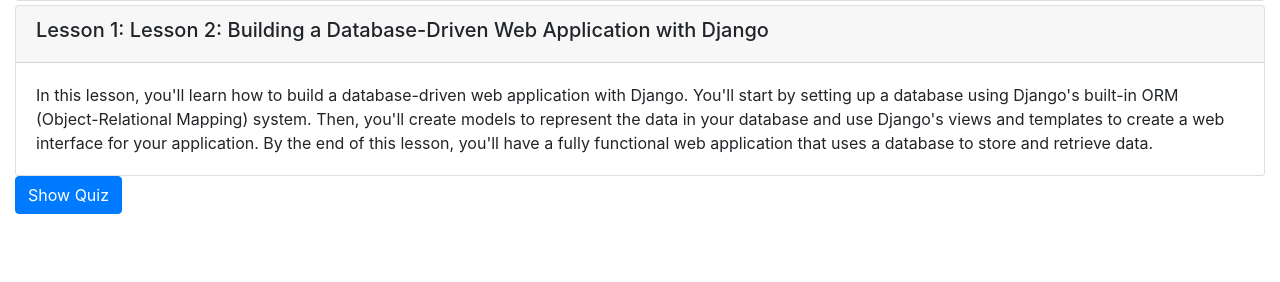
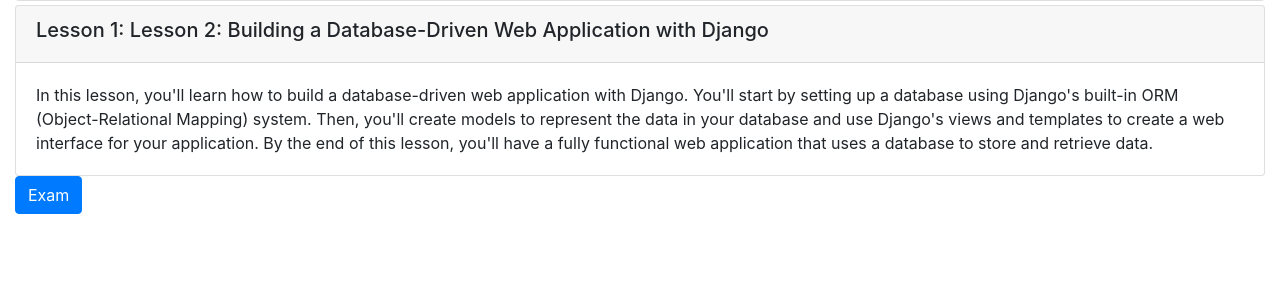
Before and after one commit to FalkowskiKamil/CourseApp, a Django app: page /onlinecourse/1/ in a window 1280 px wide. Shown: the part 272-554 px from the top of the page. Run offline with Django 3.2, Linux system fonts and the light colour scheme; a user stored in the database is signed in; data comes from the database, SQL or seed files in the repository; both versions use the stored data as it was after the commit; some libraries are stand-ins or nearby versions.

Commit message:
Add Exam Page

```diff
--- a/Course/onlinecourse/models.py
+++ b/Course/onlinecourse/models.py
@@ -66,6 +66,10 @@
     course = models.ForeignKey(Course, on_delete=models.CASCADE)
     content = models.TextField()
 
+    def __str__(self):
+        return "Title:" + self.title + \
+                "From Course: " + self.course
+
 class Enrollment(models.Model):
     AUDIT = 'audit'
     HONOR = 'honor'
@@ -91,11 +95,18 @@
         selected_choices = self.choices.filter(pk__in=selected_choices, is_correct=True)
         return selected_choices.count() == correct_choices.count()
 
+    def __str__(self):
+        return self.question_text + ", " + \
+                "Point for question: " + self.grade_point
+
 class Choice(models.Model):
     question = models.ForeignKey(Question, on_delete=models.CASCADE, default=None, null=True, related_name='choices')
     choice_text = models.CharField(max_length=500, default="answer")
     is_correct = models.BooleanField(default=False)
 
+    def __str__(self):
+        return self.choice_text
+
 class Submission(models.Model):
     enrollment = models.ForeignKey(Enrollment, on_delete=models.CASCADE, default=None)
     choice = models.ManyToManyField(Choice)
--- a/Course/onlinecourse/templates/onlinecourse/course_detail_bootstrap.html
+++ b/Course/onlinecourse/templates/onlinecourse/course_detail_bootstrap.html
@@ -1,6 +1,6 @@
 {% extends "onlinecourse/index.html" %}
 {% block content %}
-<div class="container-fluid">
+    <div class="container-fluid">
         <h2>{{ course.name }}</h2>
         <div class="card-columns-vertical">
             {% for lesson in course.lesson_set.all %}
@@ -11,31 +11,12 @@
             {% endfor %}
         </div>
         {% if user.is_authenticated %}
-        <button class="btn btn-primary" type="button" data-toggle="collapse" data-target="#multiCollapseExample2" aria-expanded="false" aria-controls="multiCollapseExample2">Show Quiz</button>
-        <div class="collapse multi-collapse" id="multiCollapseExample2">
-            <form id="questionform" action="{% url 'onlinecourse:submit' course_id=course.id %}" method="post">
-                <div class="card mt-1">
-                    {% for question in course.questions.all %}
-                        <div class="card-header"><h5>{{ question.question_text}}</h5>Point for question: {{question.grade_point}}</div>
-                        {% csrf_token %}
-                        <div class="card-body">
-                            <div class="form-group">
-                            {% for choice in question.choices.all %}
-                                <div class="form-check">
-                                    <label class="form-check-label">
-                                        <input type="radio" name="choice_{{question.id}}"
-                                        class="form-check-input" id="{{choice.id}}"
-                                        value="{{choice.id}}">{{ choice.choice_text }}
-                                    </label>
-                                </div>
-                            {% endfor %}
-                            </div>
-                        </div>
-                    {% endfor %}
-                    <input class="btn btn-success btn-block" type="submit" value="Submit">
-                </div>
-            </form>
-        </div>
+        <form action="{% url 'onlinecourse:Check_exam' course.id %}" method="post">
+            {% csrf_token %}
+            <input class="btn btn-primary"  type="submit" value="Exam">
+        </form>
         {% endif %}
     </div>
+
+
 {% endblock %}
--- a/Course/onlinecourse/templates/onlinecourse/exam_result_bootstrap.html
+++ b/Course/onlinecourse/templates/onlinecourse/exam_result_bootstrap.html
@@ -47,7 +47,7 @@
 
         <div class="text-center">
             <p class="text-center">
-                <form action="{% url 'onlinecourse:enroll' course %}" method="post">
+                <form action="{% url 'onlinecourse:Check_exam' course %}" method="post">
                     {% csrf_token %}
                     <input class="btn btn-primary"  type="submit" value="Re-test">
                 </form>
--- a/Course/onlinecourse/urls.py
+++ b/Course/onlinecourse/urls.py
@@ -7,8 +7,10 @@
 urlpatterns = [
     path('', view=views.CourseListView.as_view(), name='index'),
     path('<int:pk>/', views.CourseDetailView.as_view(), name='course_details'),
+    path('<int:pk>/exam', views.ExamDetailView.as_view(), name='exam'),
     path('<int:course_id>/enroll/', views.enroll, name='enroll'),
     path('<int:course_id>/submit/', views.submit, name='submit'),
+    path('<int:course_id>/Check_exam/', views.Check_exam,  name='Check_exam'),
     path('<int:course_id>/submission/<int:submission_id>/result/', views.show_exam_result, name='show_exam_result'),
 
  ] + static(settings.MEDIA_URL, document_root=settings.MEDIA_ROOT)
--- a/Course/onlinecourse/views.py
+++ b/Course/onlinecourse/views.py
@@ -29,7 +29,6 @@
                 course.is_enrolled = check_if_enrolled(user, course)
         return courses
 
-
 class CourseDetailView(generic.DetailView):
     model = Course
     template_name = 'onlinecourse/course_detail_bootstrap.html'
@@ -45,6 +44,14 @@
         course.total_enrollment += 1
         course.save()
     return HttpResponseRedirect(reverse(viewname='onlinecourse:course_details', args=(course.id,)))
+
+def Check_exam(request, course_id):
+    course = Course.objects.get(id=course_id)
+    return HttpResponseRedirect(reverse(viewname='onlinecourse:exam', args=(course.id,)))
+
+class ExamDetailView(generic.DetailView):
+    model = Course
+    template_name = 'onlinecourse/exam.html'
 
 def submit(request, course_id):
     user = request.user
```
Also changed, not shown: Course/onlinecourse/templates/onlinecourse/exam.html (added, +26 -0 lines), Course/db.sqlite3.
